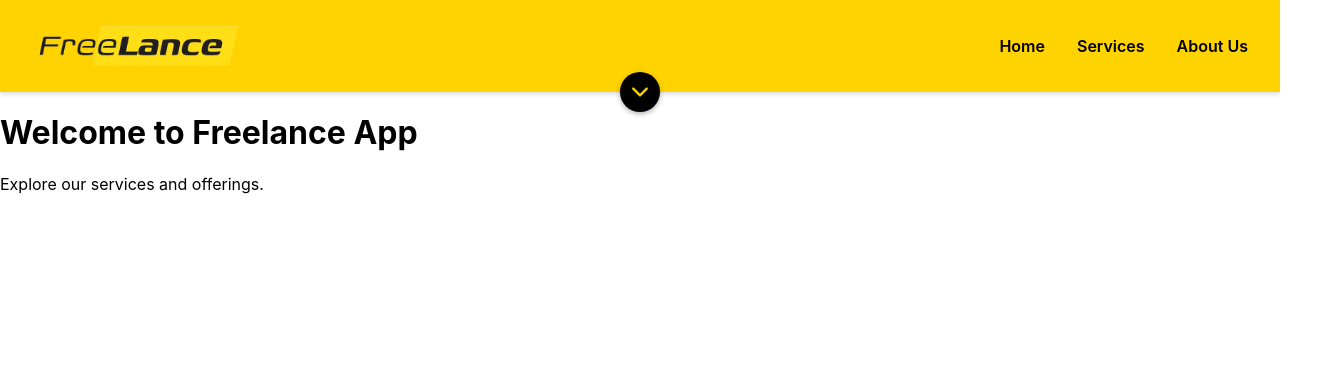
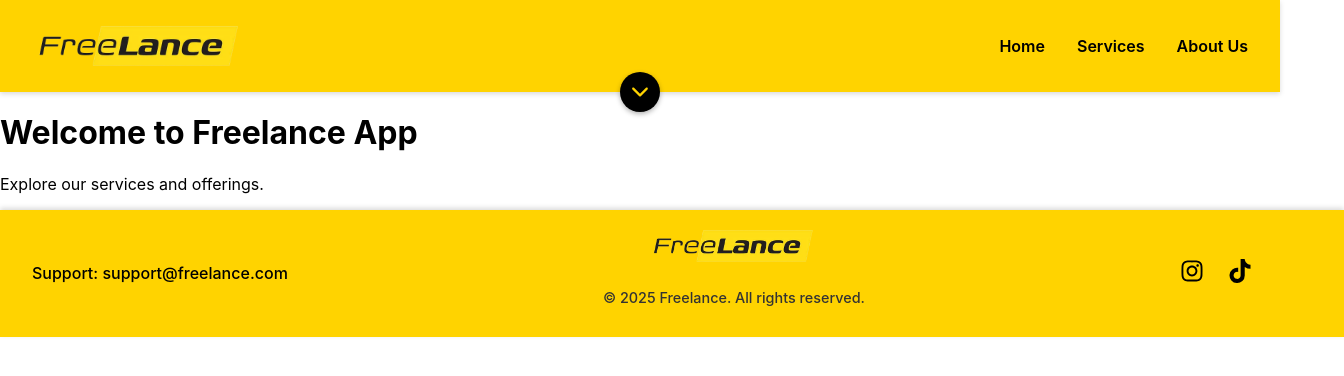
Before and after one commit to elab-development/internet-tehnologije-2024-projekat-photo_services_2021_0382, a React (Create React App) app in the folder foto-usluge-react/: page / in a window 1280 px wide. Shown: the top 376 px of the page, 1344 px wide, since content can reach past the window. Built offline with nearby package versions, Linux system fonts and the light colour scheme.

Commit message:
Implementiran Footer.jsx reusable komponenta

```diff
--- a/foto-usluge-react/src/App.css
+++ b/foto-usluge-react/src/App.css
@@ -113,3 +113,71 @@
   border-top: 1px solid #eee;
   text-align: center;
 }
+
+/* Footer Container */
+.footer-container {
+  display: flex;
+  align-items: center;
+  justify-content: space-between;
+  background-color: #FFD300; /* Yellow from the navbar */
+  padding: 1rem 2rem;
+  box-shadow: 0 -2px 5px rgba(0,0,0,0.15);
+  position: relative;
+  width: 100%;
+}
+
+/* Left - Support Email */
+.footer-left {
+  font-size: 1rem;
+  font-weight: 500;
+}
+
+.footer-left a {
+  color: black;
+  text-decoration: none;
+  transition: color 0.3s ease-in-out;
+}
+
+.footer-left a:hover {
+  color: #333;
+}
+
+/* Center - Logo & Copyright */
+.footer-center {
+  text-align: center;
+}
+
+.footer-logo {
+  height: 40px;
+  width: auto;
+  margin-bottom: 5px;
+  transition: transform 0.3s ease-in-out;
+}
+
+.footer-logo:hover {
+  transform: scale(1.1);
+}
+
+.footer-center p {
+  font-size: 0.9rem;
+  color: #333;
+  font-weight: 500;
+}
+
+/* Right - Social Icons */
+.footer-right {
+  display: flex;
+  gap: 1.5rem;
+  margin-right: 60px;
+}
+
+.social-icon {
+  font-size: 1.5rem;
+  color: black;
+  transition: transform 0.3s ease-in-out, color 0.3s ease-in-out;
+}
+
+.social-icon:hover {
+  transform: scale(1.2);
+  color: #333;
+}
--- a/foto-usluge-react/src/App.js
+++ b/foto-usluge-react/src/App.js
@@ -1,5 +1,6 @@
 import React from "react";
 import NavMenu from "./components/NavMenu";
+import Footer from "./components/Footer";
 import "./App.css";
 
 function App() {
@@ -10,6 +11,7 @@ function App() {
         <h1>Welcome to Freelance App</h1>
         <p>Explore our services and offerings.</p>
       </main>
+      <Footer />
     </div>
   );
 }
--- /dev/null
+++ b/foto-usluge-react/src/components/Footer.jsx
@@ -0,0 +1,31 @@
+import React from "react";
+import { FaInstagram, FaTiktok } from "react-icons/fa";
+
+const Footer = () => {
+  return (
+    <footer className="footer-container">
+      {/* Left - Support Email */}
+      <div className="footer-left">
+        <p>Support: <a href="mailto:support@freelance.com">support@freelance.com</a></p>
+      </div>
+
+      {/* Center - Logo & Copyright */}
+      <div className="footer-center">
+        <img src="/assets/logo.png" alt="Freelance Logo" className="footer-logo" />
+        <p>© {new Date().getFullYear()} Freelance. All rights reserved.</p>
+      </div>
+
+      {/* Right - Social Icons */}
+      <div className="footer-right">
+        <a href="https://www.instagram.com/accounts/login/" target="_blank" rel="noopener noreferrer">
+          <FaInstagram className="social-icon" />
+        </a>
+        <a href="https://www.tiktok.com/login" target="_blank" rel="noopener noreferrer">
+          <FaTiktok className="social-icon" />
+        </a>
+      </div>
+    </footer>
+  );
+};
+
+export default Footer;
--- a/foto-usluge-react/src/components/NavMenu.jsx
+++ b/foto-usluge-react/src/components/NavMenu.jsx
@@ -37,7 +37,9 @@ const NavMenu = () => {
       {/* Breadcrumbs Section */}
       {breadcrumbsOpen && (
         <div className="breadcrumbs">
-          <p>Home &gt; Current Page</p>
+          <p>
+            <a href="#home">Home</a> &gt; <span>Current Page</span>
+          </p>
         </div>
       )}
     </>
```
